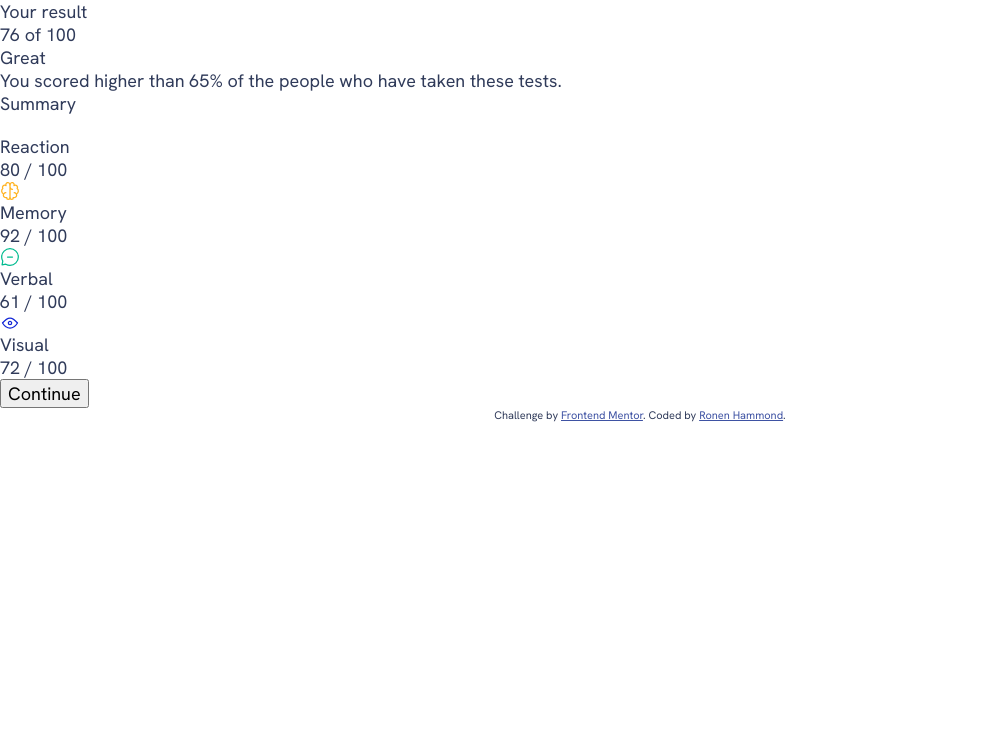
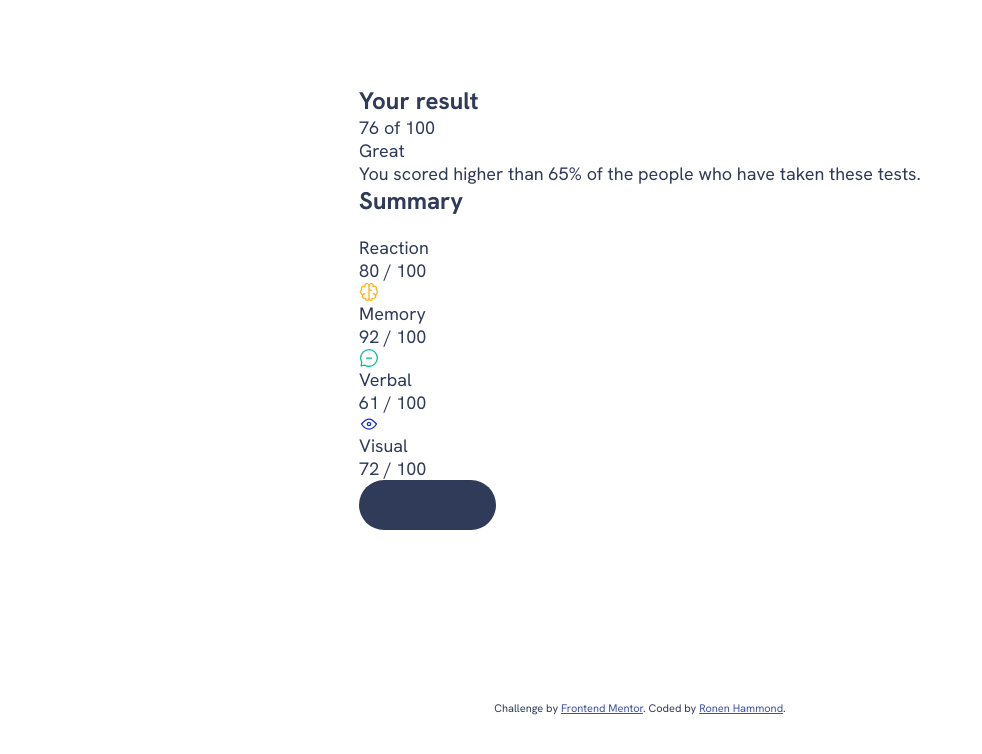
Before and after one commit to RonenTGreat/Results-summary-component, a plain HTML site: page index.html in a window 1280 px wide. Shown: the whole page, without its empty margins (0-982 px from the left). Drawn offline with Linux system fonts and the light colour scheme.

Commit message:
added basic styles

```diff
--- a/style.css
+++ b/style.css
@@ -77,6 +77,34 @@ body {
   color: var(--clr-neutral-700);
 }
 
+@media (min-width: 600px){
+  body{
+    min-height: 100vh;
+  display: grid;
+  place-items: center;
+  }
+}
+
+.section-title{
+  font-weight: var(--fw-bold);
+  font-size: var(--fs-600);
+}
+
+.button{
+  color: var(--clr-neutral-hsl-100);
+  line-height: 1;
+  background: var(--clr-neutral-700);
+  padding: 1rem 2rem;
+  border: 0;
+  border-radius: 100vw;
+  cursor: pointer;
+}
+
+.button:hover,
+.button:focus-visible{
+  background: var(--gradient-primary);
+}
+
 .attribution {
   font-size: 11px;
   text-align: center;
```
